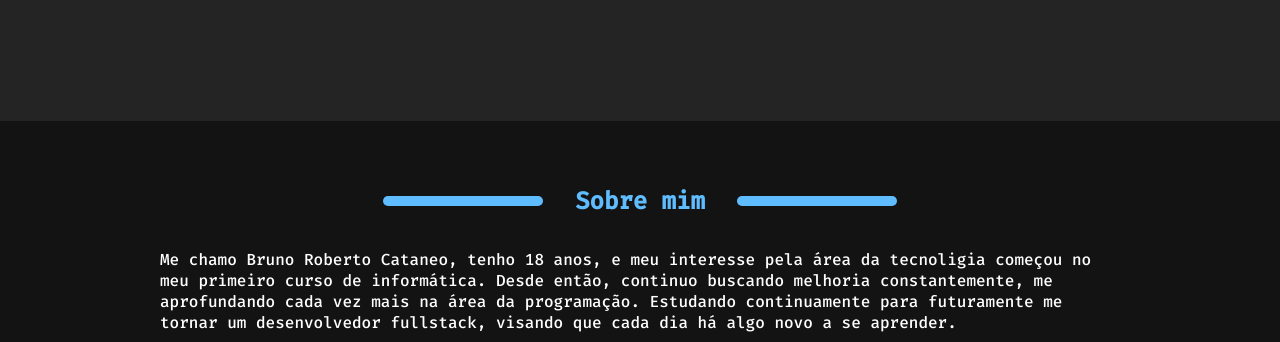
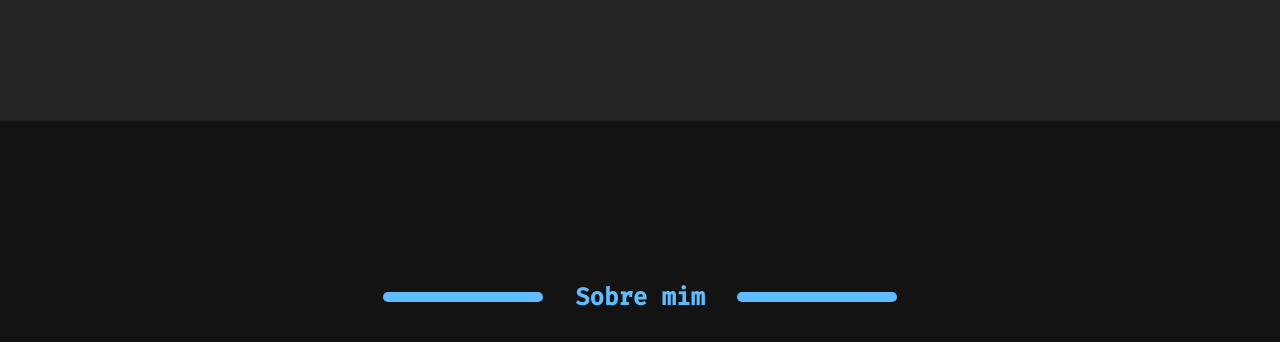
Before and after one commit to brunorobertocataneo/portif-lio, a plain HTML site: page index.html in a window 1280 px wide. Shown: the part 385-727 px from the top of the page. Drawn offline with Linux system fonts and the light colour scheme.

Commit message:
Update body.css

```diff
--- a/css/components/body.css
+++ b/css/components/body.css
@@ -27,7 +27,7 @@
 	flex-direction: row;
 	align-items: center;
 	text-align: center;
-	margin-top: 3rem;
+	margin-top: 9rem;
 	background-color: transparent;
 }
 
```
